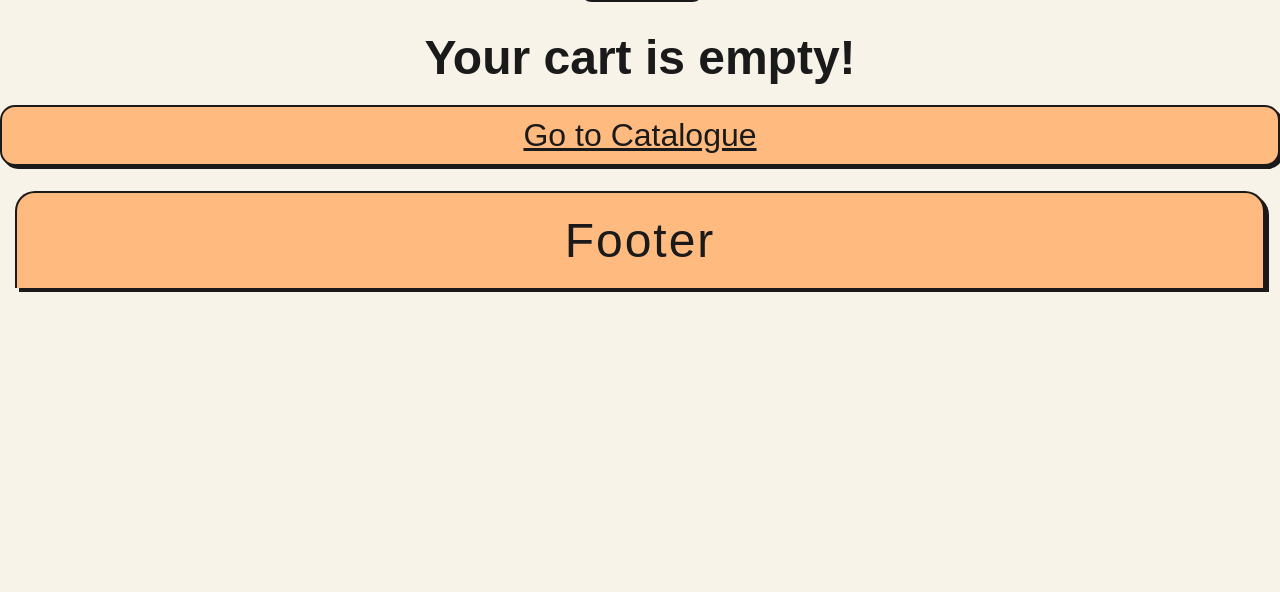
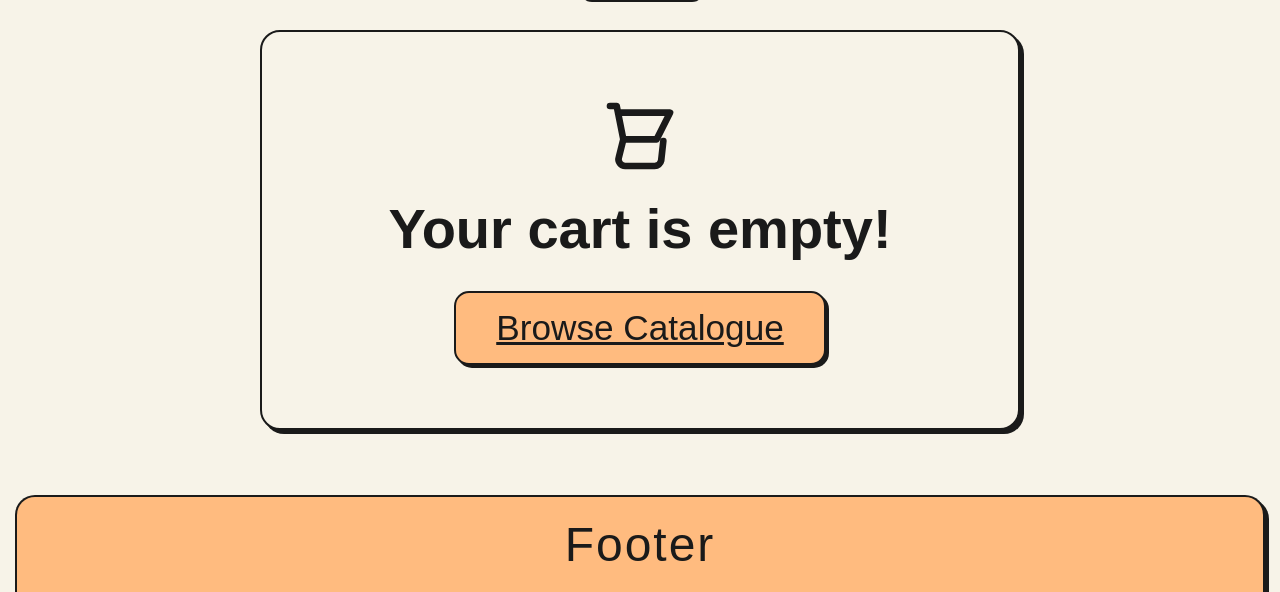
Before and after one commit to Somikyy/DriveDistrictECOMMERCEEnsitechTP, a PHP site: page /payment.php in a window 1280 px wide. Shown: the part 243-835 px from the top of the page. Before the commit the page ends 535 px from the top, so only its background shows below. Run offline with PHP 8.4, Linux system fonts and the light colour scheme; data comes from the database, SQL or seed files in the repository; some web fonts are replaced.

Commit message:
new design better sqlite better everyrthing

```diff
--- a/header.php
+++ b/header.php
@@ -12,7 +12,7 @@ function navClass($page) { global $currentPage; return $currentPage === $page ?
     <link rel="preconnect" href="https://fonts.googleapis.com">
     <link rel="preconnect" href="https://fonts.gstatic.com" crossorigin>
     <link href="https://fonts.googleapis.com/css2?family=Jersey+25&display=swap" rel="stylesheet">
-    <link rel="stylesheet" href="styles.css">
+    <link rel="stylesheet" href="styles.css?v=<?= time() ?>">
 </head>
 <body>
     <header class="header">
--- a/payment.php
+++ b/payment.php
@@ -8,50 +8,88 @@ $total = getCartTotal();
 $cartItems = $_SESSION['cart'];
 ?>
 
-<main class="payment-layout">
+<main style="display:flex; flex-direction:column; align-items:center; width:100%; max-width:800px; margin:0 auto; padding:0 20px 40px; gap:30px; flex:1;">
 <?php if($success): ?>
-    <div class="card" style="background:#9BD576; border-radius:20px; padding:40px; text-align:center; min-width:400px;">
-        <h2 style="font-size:3.5rem;">✅ Order confirmed!</h2>
-        <p style="font-size:2rem; margin-top:20px;">Thank you for your purchase.<br>You'll receive an email shortly.</p>
-        <a href="catalogue.php" class="buy-button" style="display:inline-block; margin-top:30px; font-size:2rem;">Continue Shopping</a>
+    <div class="card" style="background:#9BD576; border-radius:20px; padding:40px; text-align:center; width:100%; min-height:400px; flex-direction:column;">
+        <svg fill="none" stroke="currentColor" viewBox="0 0 24 24" width="80" height="80" style="margin-bottom:20px;"><path stroke-linecap="round" stroke-linejoin="round" stroke-width="2" d="M9 12l2 2 4-4m6 2a9 9 0 11-18 0 9 9 0 0118 0z"></path></svg>
+        <h2 style="font-size:4.5rem;">Order Confirmed!</h2>
+        <p style="font-size:2.5rem; margin-top:15px;">Thank you for your purchase.<br>You'll receive an email shortly.</p>
+        <a href="catalogue.php" class="buy-button" style="display:inline-flex; width:auto; margin-top:40px; font-size:2.2rem; padding:15px 40px;">Continue Shopping</a>
     </div>
 <?php elseif(empty($cartItems)): ?>
-    <div style="text-align:center;">
-        <h2 style="font-size:3rem;">Your cart is empty!</h2>
-        <a href="catalogue.php" class="buy-button" style="display:inline-block; margin-top:20px; font-size:2rem;">Go to Catalogue</a>
+    <div class="card" style="background:#f7f3e8; border-radius:20px; padding:40px; text-align:center; width:100%; min-height:400px; flex-direction:column;">
+        <svg fill="none" stroke="currentColor" viewBox="0 0 24 24" width="80" height="80" style="margin-bottom:20px;"><path stroke-linecap="round" stroke-linejoin="round" stroke-width="2" d="M3 3h2l.4 2M7 13h10l4-8H5.4M7 13L5.4 5M7 13l-1.35 5.4A2 2 0 007.6 21h8.8a2 2 0 001.95-1.6L19 13.5M9 21h.01M15 21h.01"></path></svg>
+        <h2 style="font-size:3.5rem;">Your cart is empty!</h2>
+        <a href="catalogue.php" class="buy-button" style="display:inline-flex; width:auto; margin-top:30px; font-size:2.2rem; padding:15px 40px;">Browse Catalogue</a>
     </div>
 <?php else: ?>
-    <div class="payment-titles">
-        <h2 style="font-size:2rem;">Order Summary — <?= count($cartItems) ?> item(s)</h2>
-        <?php if($total >= 100): ?>
-        <h2 style="font-size:2rem; color:#3d7a1a;">🎉 Free delivery included!</h2>
-        <?php else: ?>
-        <h2 style="font-size:1.8rem;">Add $<?= 100 - $total ?> more for free delivery!</h2>
-        <?php endif; ?>
+    <!-- Receipt Card -->
+    <div style="width:100%; border:2px solid #1a1a1a; border-radius:20px; box-shadow:6px 6px 0px #1a1a1a; overflow:hidden; background-color:#f7f3e8;">
+        <!-- Card Header -->
+        <div style="background-color:#FFBB7F; padding:25px; border-bottom:2px solid #1a1a1a; text-align:center;">
+            <h2 style="font-size:3.5rem;">Order Summary</h2>
+            <p style="font-size:1.8rem; margin-top:5px;"><?= count($cartItems) ?> item(s) in your cart</p>
         </div>
 
-    <div class="payment-products" style="grid-template-columns:repeat(<?= min(5, count($cartItems)) ?>, 1fr);">
+        <!-- Items List -->
+        <div style="padding:10px 30px;">
             <?php foreach($cartItems as $item):
                 $p = $products[$item['product_id']];
             ?>
-        <div class="payment-post">
-            <div style="text-align:center; padding:10px;">
-                <h2 style="font-size:1.8rem;"><?= $p['name'] ?></h2>
-                <p style="font-size:1.5rem;">Size: <?= $item['size'] ?></p>
-                <p style="font-size:1.5rem;">x<?= $item['qty'] ?></p>
-                <p style="font-size:2rem; font-weight:bold;">$<?= $p['price'] * $item['qty'] ?></p>
+            <div style="display:flex; justify-content:space-between; align-items:center; border-bottom:2px dashed #1a1a1a; padding:20px 0;">
+                <div style="display:flex; flex-direction:column; gap:5px;">
+                    <h3 style="font-size:2.4rem;"><?= $p['name'] ?></h3>
+                    <div style="display:flex; align-items:center; gap:10px;">
+                        <span style="font-size:1.8rem;">Size: <?= htmlspecialchars($item['size'] ?? '') ?></span>
+                        <?php if(!empty($item['color'])): ?>
+                            <div style="width:15px; height:15px; border-radius:50%; border:1px solid #000; background-color:<?= htmlspecialchars($item['color']) ?>;"></div>
+                        <?php endif; ?>
+                    </div>
+                </div>
+                <div style="text-align:right;">
+                    <p style="font-size:2.6rem; font-weight:bold;">$<?= $p['price'] * $item['qty'] ?></p>
+                    <p style="font-size:1.8rem;">Qty: <?= $item['qty'] ?></p>
                 </div>
             </div>
             <?php endforeach; ?>
         </div>
 
-    <p style="font-size:2.5rem;">Total: <strong>$<?= $total ?><?= $total < 100 ? ' + $5 delivery' : '' ?></strong></p>
+        <!-- Order Totals Box -->
+        <div style="padding:30px; background-color:#FFBB7F; border-top:2px solid #1a1a1a;">
+            <?php if($total >= 100): ?>
+            <div style="display:flex; justify-content:space-between; align-items:center; margin-bottom:15px;">
+                <span style="font-size:2rem; display:flex; align-items:center; gap:8px;"><svg fill="none" stroke="currentColor" viewBox="0 0 24 24" width="24" height="24"><path stroke-linecap="round" stroke-linejoin="round" stroke-width="2" d="M5 13l4 4L19 7"></path></svg> Free Delivery</span>
+                <span style="font-size:2rem; font-weight:bold; color:#3d7a1a;">$0.00</span>
+            </div>
+            <?php else: ?>
+            <div style="display:flex; justify-content:space-between; align-items:center; margin-bottom:15px;">
+                <span style="font-size:2rem;">Standard Delivery</span>
+                <span style="font-size:2rem; font-weight:bold;">$5.00</span>
+            </div>
+            <p style="font-size:1.5rem; text-align:center; margin-bottom:15px;">(Add $<?= number_format(100 - $total, 2) ?> more for free delivery!)</p>
+            <?php endif; ?>
 
-    <form method="POST" action="cart_actions.php">
+            <div style="display:flex; justify-content:space-between; align-items:center; padding-top:15px; border-top:2px solid #1a1a1a;">
+                <span style="font-size:3.5rem; font-weight:bold;">Total:</span>
+                <span style="font-size:3.5rem; font-weight:bold;">$<?= number_format($total < 100 ? $total + 5 : $total, 2) ?></span>
+            </div>
+        </div>
+    </div>
+
+    <!-- Action Buttons -->
+    <div style="width:100%; display:flex; flex-direction:column; gap:20px; align-items:center;">
+        <form method="POST" action="cart_actions.php" style="width:100%;">
             <input type="hidden" name="action" value="clear">
-        <button type="submit" class="pay-safe-btn">Pay Securely $<?= $total < 100 ? $total + 5 : $total ?></button>
+            <button type="submit" class="pay-safe-btn" style="width:100%; display:flex; justify-content:center; gap:15px; align-items:center; padding:20px;">
+                <svg fill="none" stroke="currentColor" viewBox="0 0 24 24" width="32" height="32"><path stroke-linecap="round" stroke-linejoin="round" stroke-width="2" d="M12 15v2m-6 4h12a2 2 0 002-2v-6a2 2 0 00-2-2H6a2 2 0 00-2 2v6a2 2 0 002 2zm10-10V7a4 4 0 00-8 0v4h8z"></path></svg>
+                Pay Securely
+            </button>
         </form>
-    <a href="cart.php" style="font-size:1.8rem; color:#1a1a1a;">← Edit Cart</a>
+        <a href="cart.php" class="page-link" style="width:auto; padding:10px 30px; display:inline-flex; gap:10px; border-radius:20px;">
+            <svg fill="none" stroke="currentColor" viewBox="0 0 24 24" width="20" height="20"><path stroke-linecap="round" stroke-linejoin="round" stroke-width="2" d="M10 19l-7-7m0 0l7-7m-7 7h18"></path></svg>
+            Edit Cart
+        </a>
+    </div>
 <?php endif; ?>
 </main>
 
--- a/styles.css
+++ b/styles.css
@@ -96,7 +96,7 @@ body {
 /* Grids and Cards */
 .catalogue-grid {
     display: grid;
-    grid-template-columns: repeat(auto-fit, minmax(240px, 1fr));
+    grid-template-columns: repeat(auto-fill, minmax(240px, 1fr));
     gap: 30px;
     width: 100%;
     max-width: 1400px;
```
Also changed, not shown: cart.php (+16 -16 lines), catalogue.php (+4 -4 lines). Lines whose indentation alone changed are shown as unchanged.
